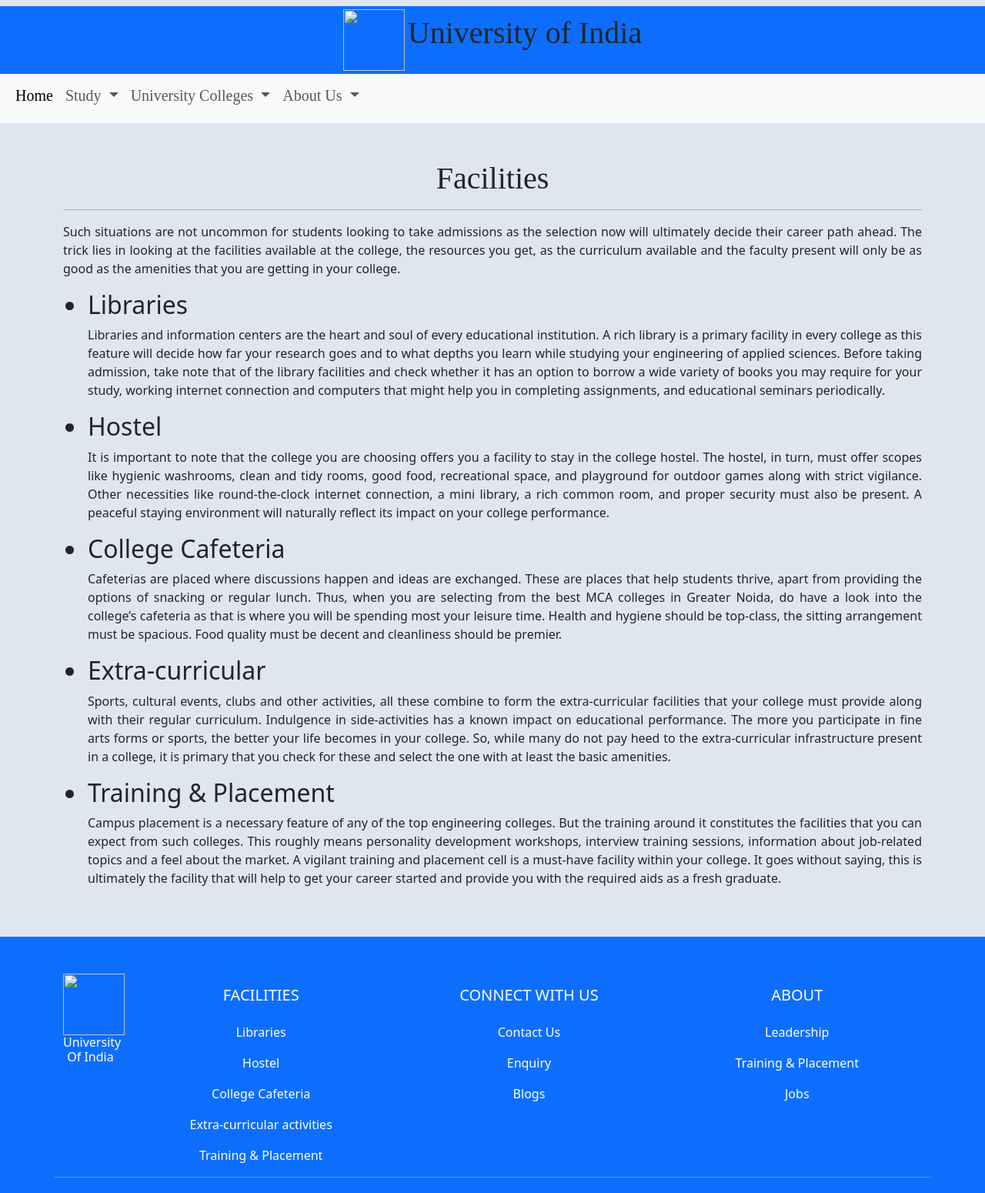
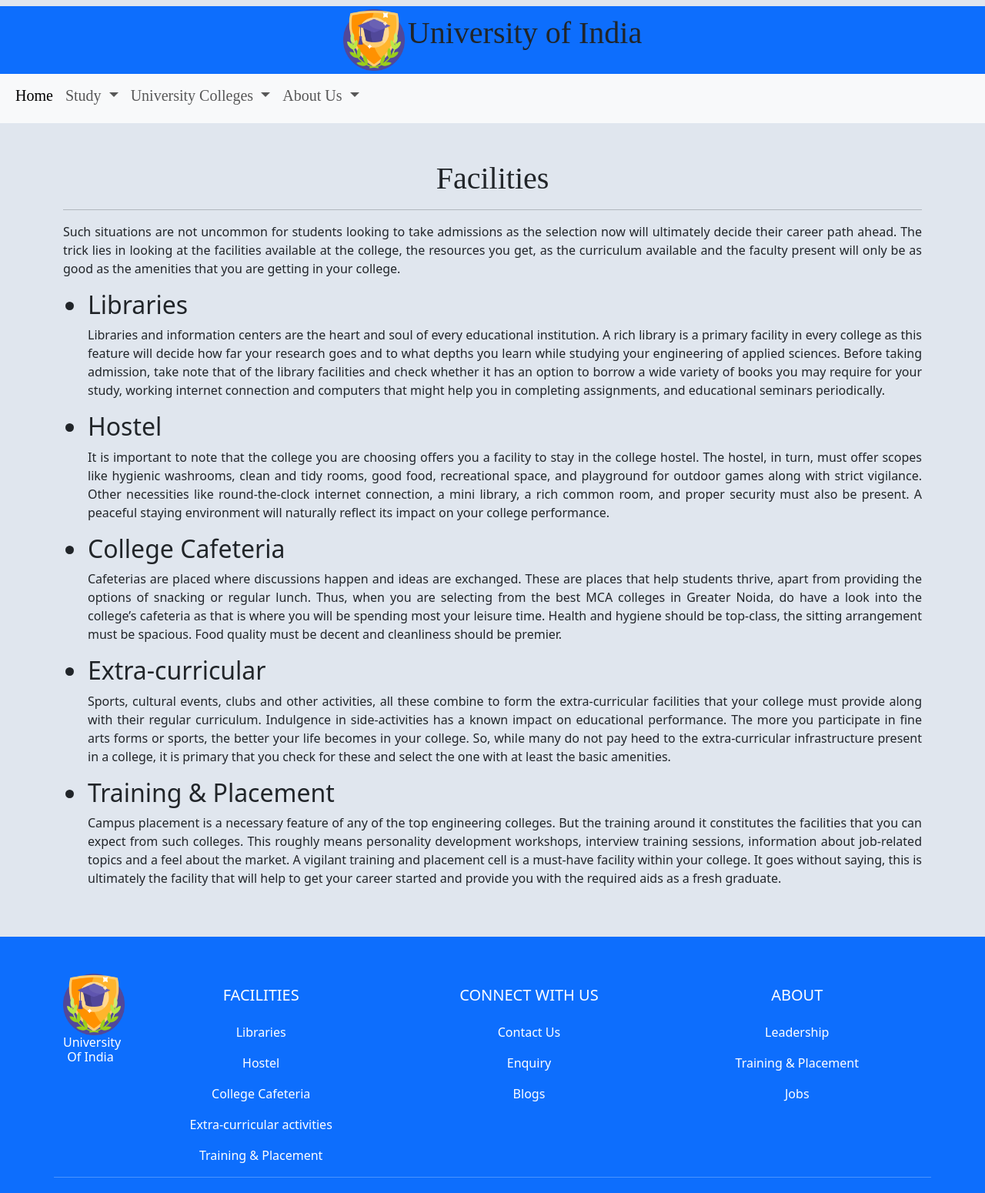
Before and after one commit to SPradnya26/University-Website, a plain HTML site: page facilities.html in a window 1280 px wide. Shown: the whole page at 77% size. Drawn offline with nearby package versions, Linux system fonts and the light colour scheme.

Commit message:
Update facilities.html

```diff
--- a/facilities.html
+++ b/facilities.html
@@ -2,7 +2,7 @@
 <html lang="en">
   <head>
     <meta charset="utf-8">
-    <link rel="shortcut icon" type="x-icon" href="logo.png">
+    <link rel="shortcut icon" type="x-icon" href="img/logo.png">
     <meta name="viewport" content="width=device-width, initial-scale=1">
     <title>Facilities</title>
     <link href="https://cdn.jsdelivr.net/npm/bootstrap@5.3.3/dist/css/bootstrap.min.css" rel="stylesheet" integrity="sha384-QWTKZyjpPEjISv5WaRU9OFeRpok6YctnYmDr5pNlyT2bRjXh0JMhjY6hW+ALEwIH" crossorigin="anonymous">
@@ -11,7 +11,7 @@
     <!--header section start-->
     <div class="bg-primary text-center mt-2 p-1" style="font-family: reboot;">
       <a href="University.html" target="_blank">
-        <img src="logo.png" alt="" width="80px" height="80px">
+        <img src="img/logo.png" alt="" width="80px" height="80px">
       </a>
       <span class="h1">University of India</span>
     </div>
@@ -131,7 +131,7 @@
         <div class="row text-center  text-md-left">
 
           <div class="col-md-1 col-lg-1 col-xl-1 text-center">
-            <a href="University.html" target="_blank"><img src="logo.png" height="80px" width="80px"></a>
+            <a href="University.html" target="_blank"><img src="img/logo.png" height="80px" width="80px"></a>
             <h6>University Of India</h6>
           </div>
 
```
